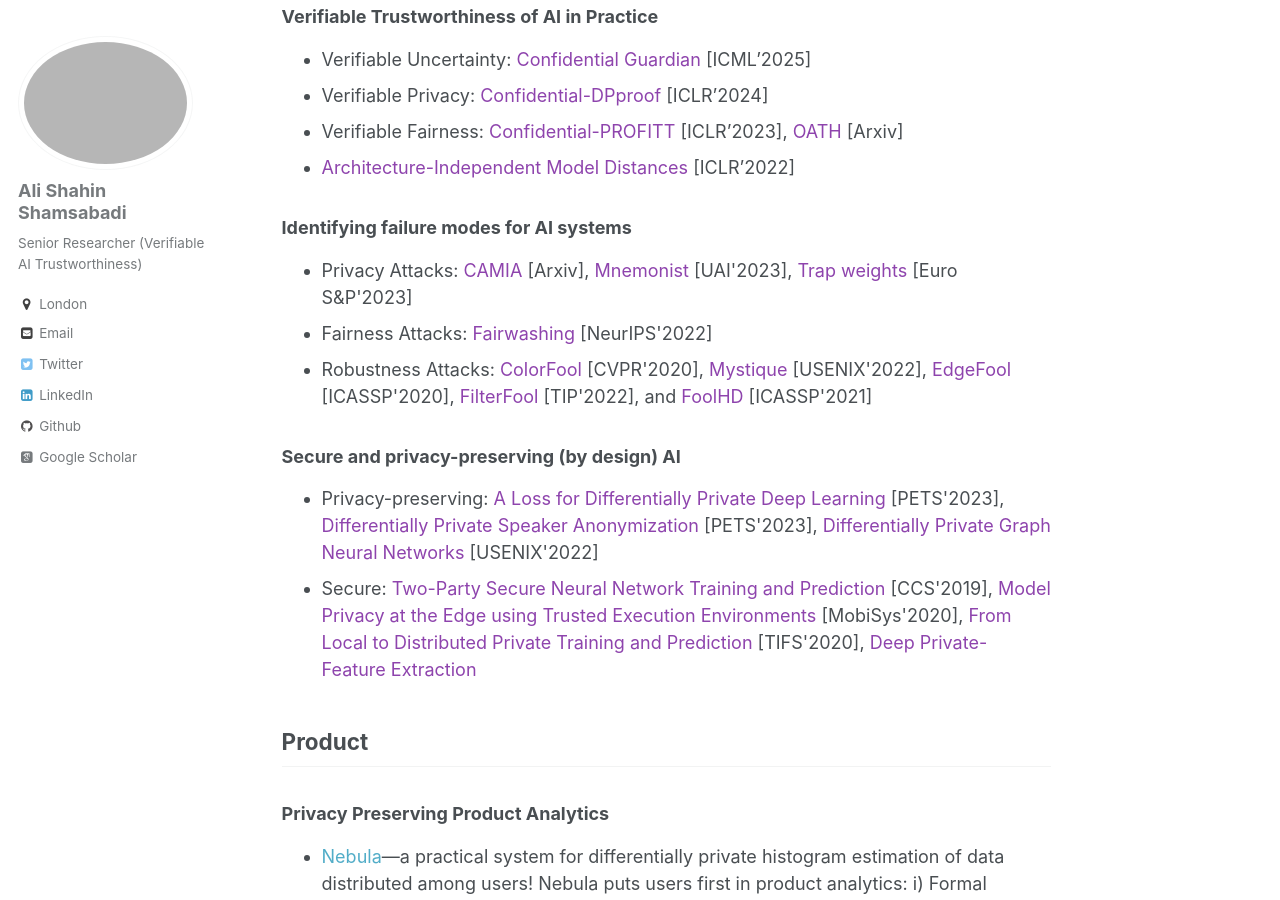
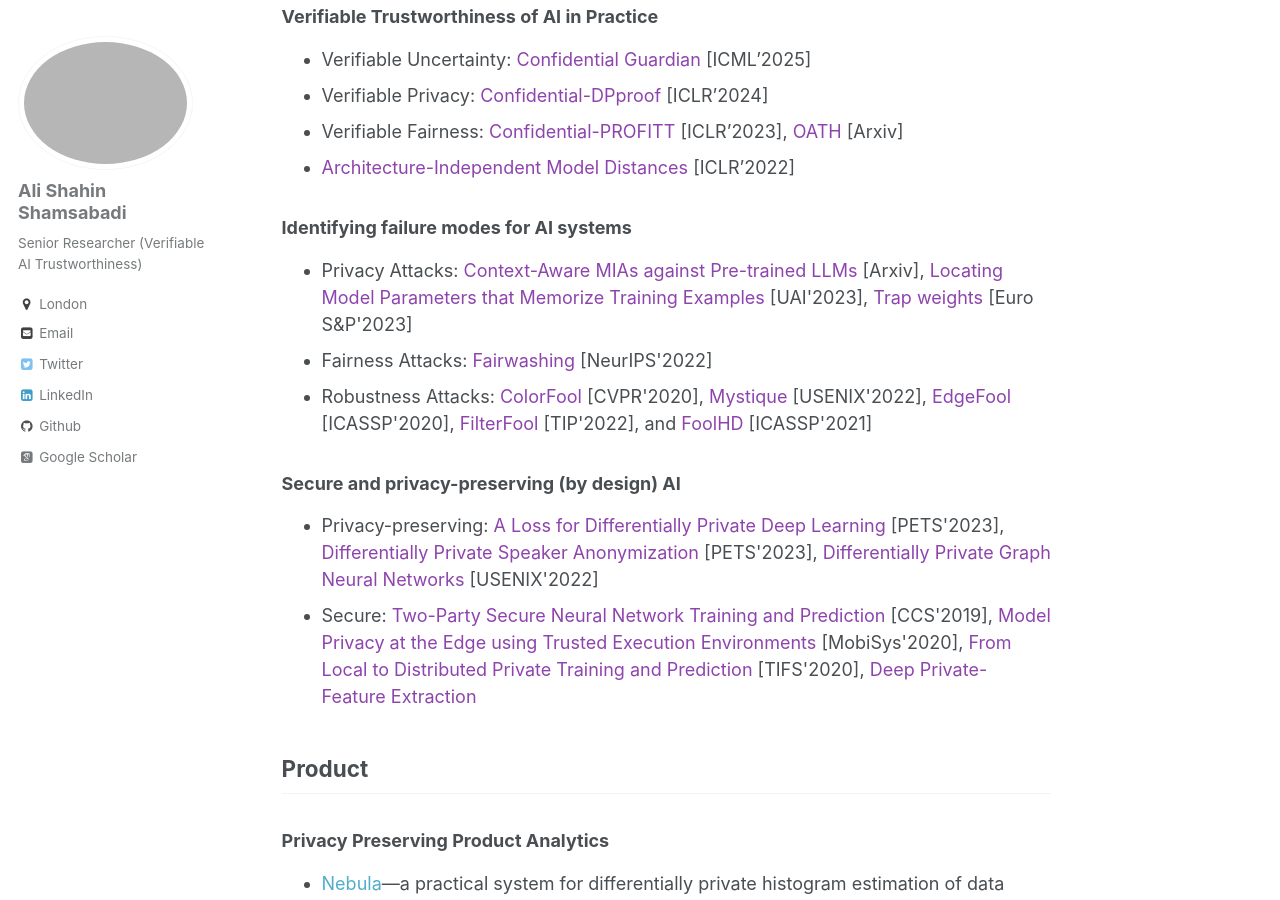
Before and after one commit to AliShahin/AliShahin.github.io, a Jekyll site: the page built from _pages/about.md, in a window 1280 px wide and 900 px high, scrolled down 915 px. Built offline with Jekyll 4.4.1, drawn with Linux system fonts in a browser that asks for light colours; some web fonts are replaced.

Commit message:
Update about.md

```diff
--- a/_pages/about.md
+++ b/_pages/about.md
@@ -59,7 +59,7 @@ My research initiates a fundamental question:
 
 ### Identifying failure modes for AI systems
 <ul>
-  <li>Privacy Attacks: <a href="https://arxiv.org/pdf/2409.13745" style="color:#8e44ad;">CAMIA</a> [Arxiv], <a href="https://openreview.net/pdf?id=oVn5GLyONY" style="color:#8e44ad;">Mnemonist</a> [UAI'2023], <a href="https://arxiv.org/pdf/2112.02918.pdf" style="color:#8e44ad;">Trap weights</a> [Euro S&amp;P'2023]</li>
+  <li>Privacy Attacks: <a href="https://arxiv.org/pdf/2409.13745" style="color:#8e44ad;">Context-Aware MIAs against Pre-trained LLMs</a> [Arxiv], <a href="https://openreview.net/pdf?id=oVn5GLyONY" style="color:#8e44ad;">Locating Model Parameters that Memorize Training Examples</a> [UAI'2023], <a href="https://arxiv.org/pdf/2112.02918.pdf" style="color:#8e44ad;">Trap weights</a> [Euro S&amp;P'2023]</li>
   <li>Fairness Attacks: <a href="https://openreview.net/pdf?id=3vmKQUctNy" style="color:#8e44ad;">Fairwashing</a> [NeurIPS'2022]</li>
   <li>Robustness Attacks: <a href="https://openaccess.thecvf.com/content_CVPR_2020/papers/Shamsabadi_ColorFool_Semantic_Adversarial_Colorization_CVPR_2020_paper.pdf" style="color:#8e44ad;">ColorFool</a> [CVPR'2020], <a href="https://arxiv.org/pdf/2202.02751.pdf" style="color:#8e44ad;">Mystique</a> [USENIX'2022], <a href="https://arxiv.org/pdf/1910.12227.pdf" style="color:#8e44ad;">EdgeFool</a> [ICASSP'2020], <a href="https://arxiv.org/pdf/2008.06069.pdf" style="color:#8e44ad;">FilterFool</a> [TIP'2022], and <a href="https://arxiv.org/pdf/2011.08483.pdf" style="color:#8e44ad;">FoolHD</a> [ICASSP'2021]</li>
 </ul>
```
